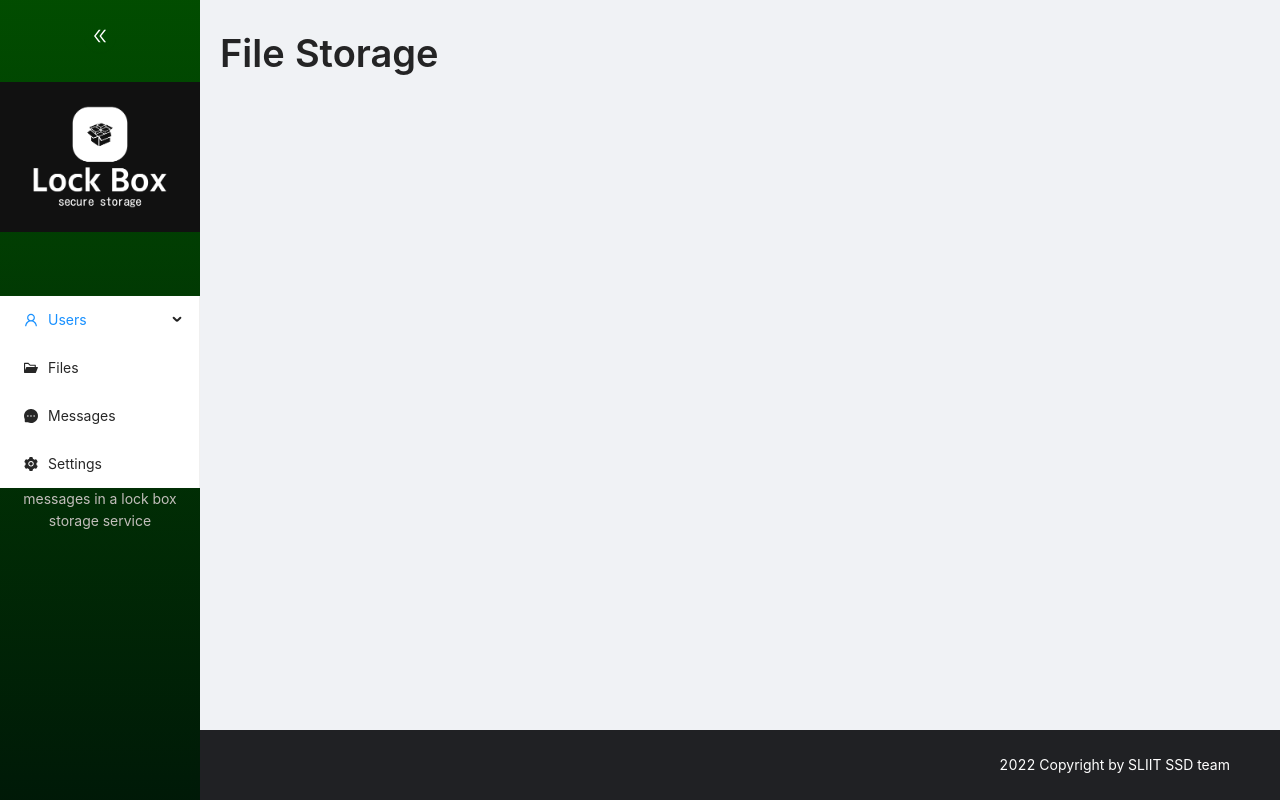
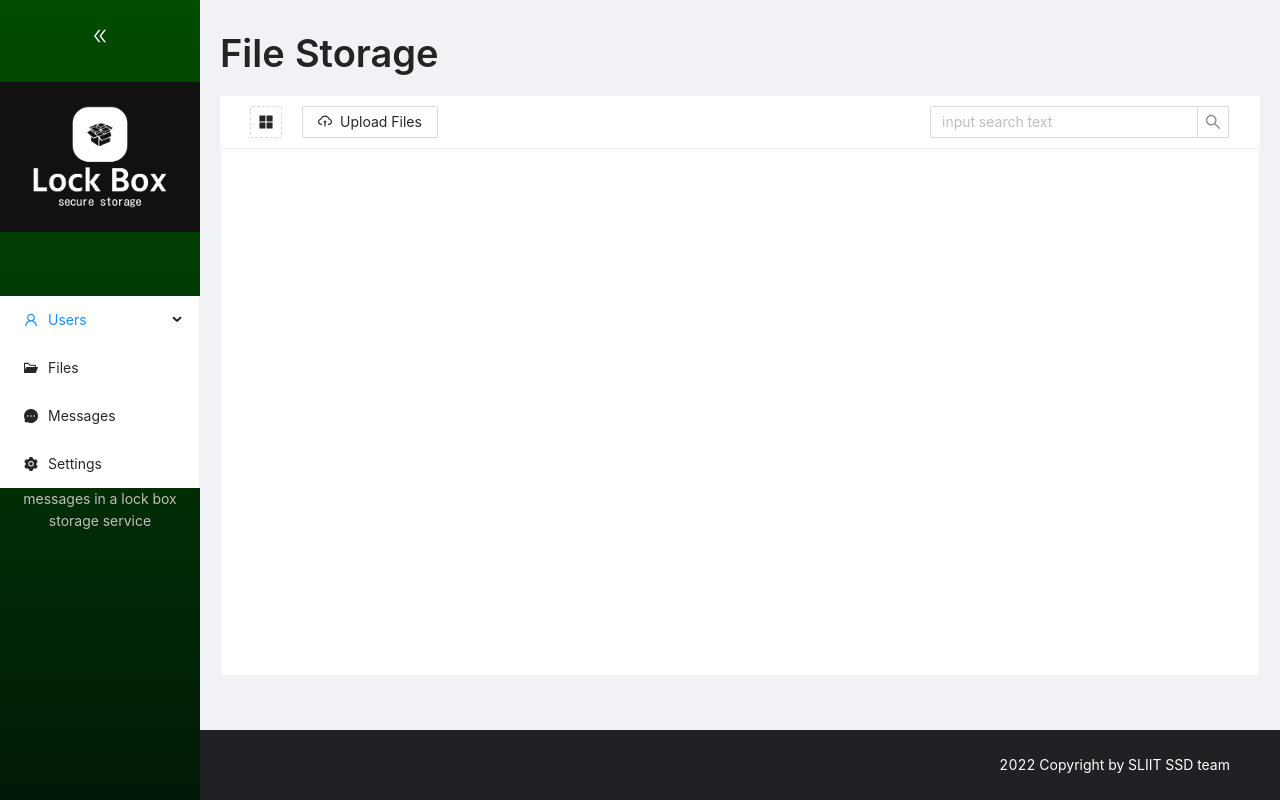
Before and after one commit to dinethpiyumantha/lockbox_frontend, a React (Create React App) app: page / in a window 1280 px wide. Built offline with nearby package versions, Linux system fonts and the light colour scheme.

Commit message:
file uploader ui added

```diff
--- /dev/null
+++ b/src/components/cards/file/FileUploadModel.jsx
@@ -0,0 +1,80 @@
+import { Button, Card, Modal, message, Upload } from 'antd';
+import React, { useState } from 'react';
+import {
+    CloseCircleOutlined,
+    CloudUploadOutlined,
+    InboxOutlined,
+} from '@ant-design/icons'
+
+const { Dragger } = Upload;
+
+const props = {
+    name: 'file',
+    multiple: true,
+    action: 'https://www.mocky.io/v2/5cc8019d300000980a055e76',
+    onChange(info) {
+      const { status } = info.file;
+      if (status !== 'uploading') {
+        console.log(info.file, info.fileList);
+      }
+      if (status === 'done') {
+        message.success(`${info.file.name} file uploaded successfully.`);
+      } else if (status === 'error') {
+        message.error(`${info.file.name} file upload failed.`);
+      }
+    },
+    onDrop(e) {
+      console.log('Dropped files', e.dataTransfer.files);
+    },
+  };
+
+export default function FileUploadModel() {
+
+    const [open, setOpen] = useState(false);
+
+    const showModal = () => {
+        setOpen(true);
+    };
+
+    const hideModal = () => {
+        setOpen(false);
+    };
+
+    return (
+        <>
+            <Button icon={<CloudUploadOutlined />}
+                onClick={showModal}
+                style={{
+                    marginLeft: 20
+                }}>Upload Files</Button>
+            <Modal
+                title="Upload Files"
+                open={open}
+                onCancel={hideModal}
+                okText="Upload"
+                width={800}
+                okButtonProps={{ icon: <CloudUploadOutlined /> }}
+                closeIcon={<CloseCircleOutlined />}
+            >
+                <Card
+                    style={{
+                        margin: -22,
+                        padding: 0,
+                        border: 'none'
+                    }}
+                >
+                    <Dragger {...props}>
+                        <p className="ant-upload-drag-icon">
+                            <InboxOutlined />
+                        </p>
+                        <p className="ant-upload-text">Click or drag file to this area to upload</p>
+                        <p className="ant-upload-hint">
+                            Support for a single or bulk upload. Strictly prohibit from uploading company data or other
+                            band files
+                        </p>
+                    </Dragger>
+                </Card>
+            </Modal>
+        </>
+    )
+}
--- a/src/layouts/Container.jsx
+++ b/src/layouts/Container.jsx
@@ -1,6 +1,7 @@
 import React from 'react'
 import { Layout } from 'antd'
 import TitleCard from '../components/cards/title/TitleCard';
+import Files from '../pages/files/Files';
 
 const { Content } = Layout;
 
@@ -13,6 +14,7 @@ export default function Container() {
       PaddingBottom: 30
     }}>
       <TitleCard title={"File Storage"}/>
+      <Files />
     </Content>
   )
 }
--- /dev/null
+++ b/src/pages/files/Files.jsx
@@ -0,0 +1,55 @@
+import React, { useState } from 'react'
+import { Button, Card, Input } from 'antd'
+import {
+  AppstoreFilled,
+  UnorderedListOutlined,
+} from '@ant-design/icons'
+import FileUploadModel from '../../components/cards/file/FileUploadModel';
+
+const { Search } = Input;
+
+export default function Files() {
+
+  const [thumbnail, setThumbnail] = useState(true);
+
+  const onThumbnailTrigger = () => {
+    setThumbnail(!thumbnail);
+  }
+
+  return (
+    <>
+      <div style={{
+        background: '#ffffff',
+        display: 'flex',
+        justifyContent: 'space-between',
+        paddingTop: 10,
+        paddingBottom: 10,
+        paddingLeft: 30,
+        paddingRight: 30,
+        fontSize: 15,
+        color: '#111111',
+      }}>
+        <div>
+          <Button
+            onClick={() => onThumbnailTrigger()}
+            type="dashed"
+            icon={thumbnail ? <AppstoreFilled /> : <UnorderedListOutlined />} />
+          <FileUploadModel />
+        </div>
+        <Search
+          placeholder="input search text"
+          allowClear
+          style={{
+            width: 300,
+          }}
+        />
+
+      </div>
+      <Card style={{
+        height: '66vh'
+      }}>
+
+      </Card>
+    </>
+  )
+}
```
Also changed, not shown: src/components/navigation/sidebar/SideBar.jsx (+7 -6 lines).
